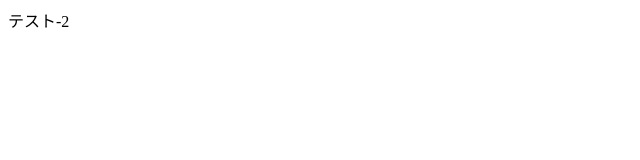
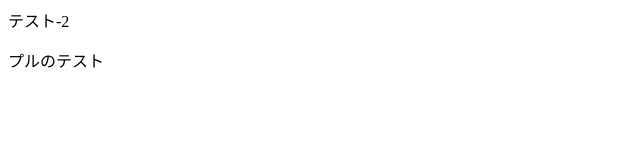
Before and after one commit to mitsuk828/git-test-2, a plain HTML site: page index.html in a window 1280 px wide. Shown: the full height of the page, 0-640 px from the left. Drawn offline with Linux system fonts and the light colour scheme.

Commit message:
Update index.html
プルのテスト２

```diff
--- a/index.html
+++ b/index.html
@@ -1 +1,2 @@
 <p>テスト-2</p>
+<p>プルのテスト</p>
```
